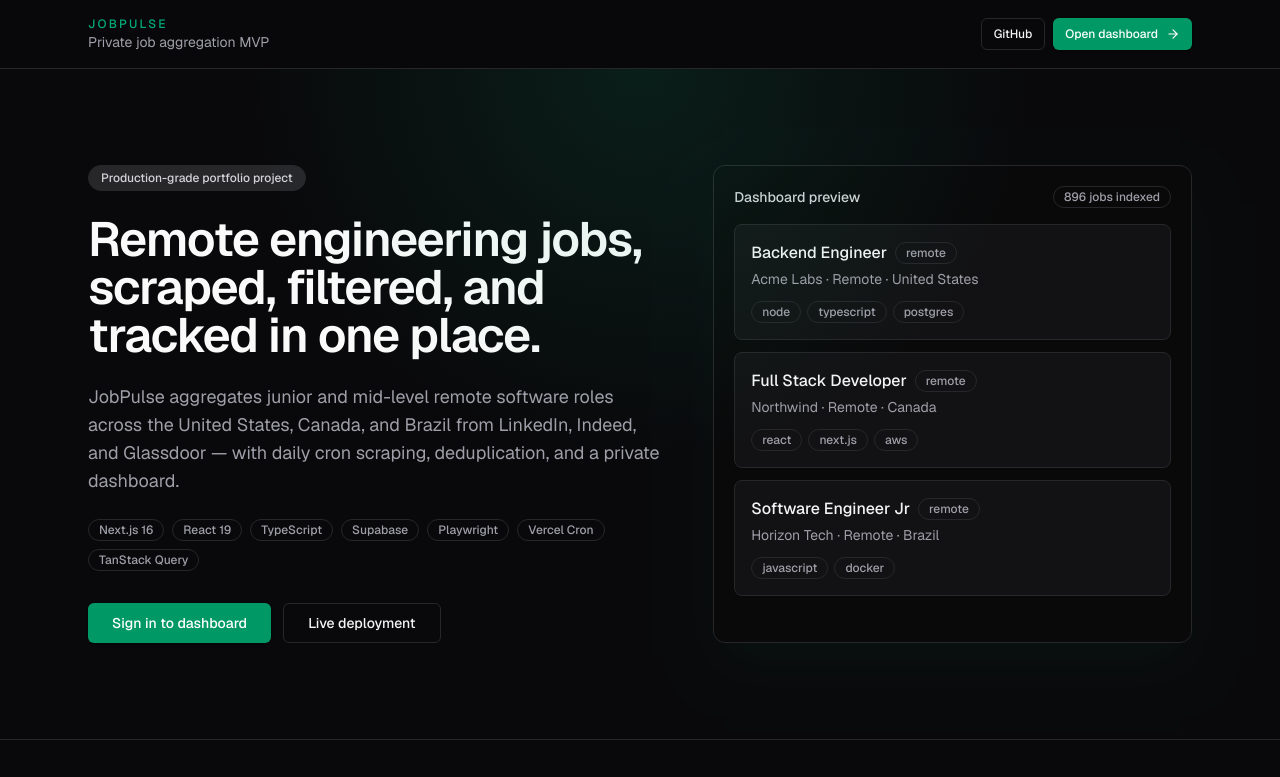
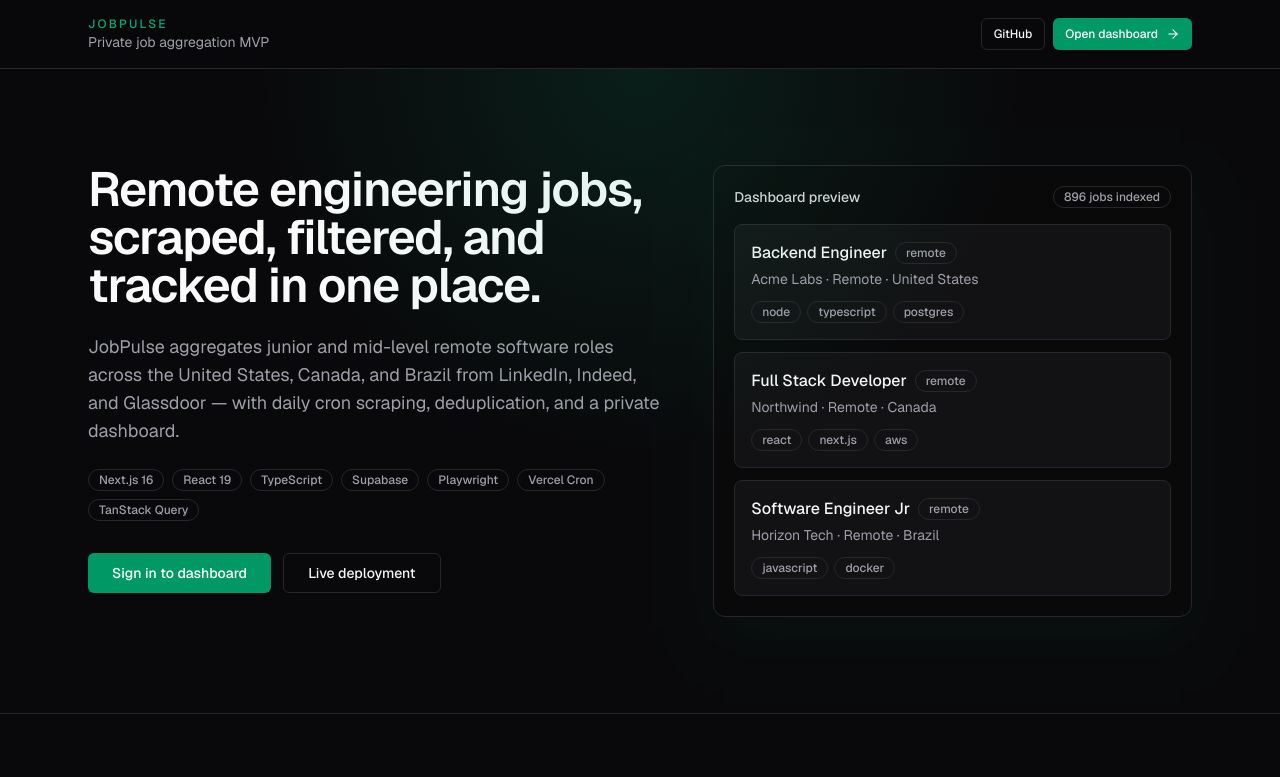
Before and after one commit to giovaniohira/job-board-agreggator, a Next.js app: page / in a window 1280 px wide. Shown: the top 777 px of the page. Built offline with nearby package versions, Linux system fonts and the light colour scheme.

Commit message:
fix: replace README screenshot and remove portfolio pitch copy
Retake preview at 1440px desktop viewport and drop portfolio-focused wording from the README and landing page.

```diff
--- a/src/app/layout.tsx
+++ b/src/app/layout.tsx
@@ -16,7 +16,7 @@ const geistMono = Geist_Mono({
 export const metadata: Metadata = {
   title: "JobPulse — Remote Job Aggregator",
   description:
-    "Production-grade portfolio project: daily Playwright scraping, Supabase pipeline, and private Next.js dashboard for remote junior/mid software roles in the US, Canada, and Brazil.",
+    "Private job aggregator with daily Playwright scraping, Supabase pipeline, and a Next.js dashboard for remote junior/mid software roles in the US, Canada, and Brazil.",
   openGraph: {
     title: "JobPulse — Remote Job Aggregator",
     description:
--- a/src/components/landing/landing-page.tsx
+++ b/src/components/landing/landing-page.tsx
@@ -94,9 +94,6 @@ export function LandingPage() {
           <div className="pointer-events-none absolute inset-0 bg-[radial-gradient(circle_at_top,rgba(16,185,129,0.12),transparent_42%)]" />
           <div className="mx-auto grid max-w-6xl gap-10 px-4 py-16 md:grid-cols-[1.1fr_0.9fr] md:px-6 md:py-24">
             <div className="space-y-6">
-              <Badge variant="secondary" className="rounded-full px-3 py-1">
-                Production-grade portfolio project
-              </Badge>
               <h1 className="max-w-2xl text-4xl font-semibold tracking-tight text-zinc-50 md:text-5xl">
                 Remote engineering jobs, scraped, filtered, and tracked in one place.
               </h1>
```
Also changed, not shown: 2 other files (tests, documents, lock files or other folders).
